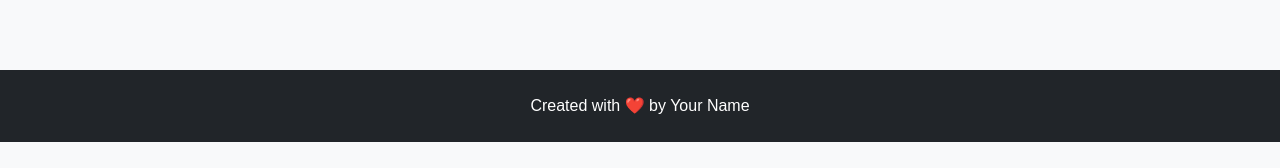
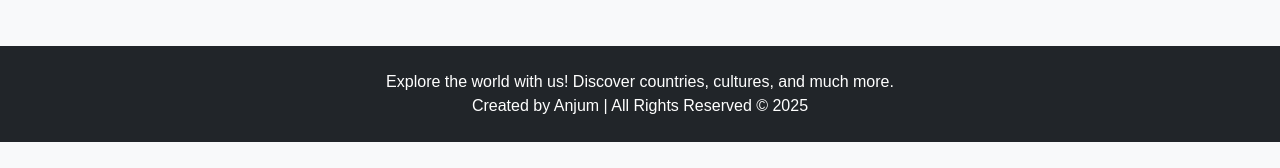
Before and after one commit to AnjumSunkesula/Global-Explorer, a React (Vite) app: page /home in a window 1280 px wide. Shown: the part 658-826 px from the top of the page. Built offline with nearby package versions, Linux system fonts and the light colour scheme; no server answers; sample sign-in values are in the browser's storage.

Commit message:
modifies footer content

```diff
--- a/src/pages/home.jsx
+++ b/src/pages/home.jsx
@@ -39,9 +39,11 @@ function Home() {
       {/* Footer Section */}
       <footer className="footer bg-dark text-white text-center py-4 mt-auto fixed-bottom">
         <div className="container">
-          <p className="mb-0">Created with ❤️ by Your Name</p>
+          <p className="mb-0">Explore the world with us! Discover countries, cultures, and much more.</p>
+          <p className="mb-0">Created by Anjum | All Rights Reserved &copy; {new Date().getFullYear()}</p>
         </div>
       </footer>
+
     </div>
   );
 }
```
